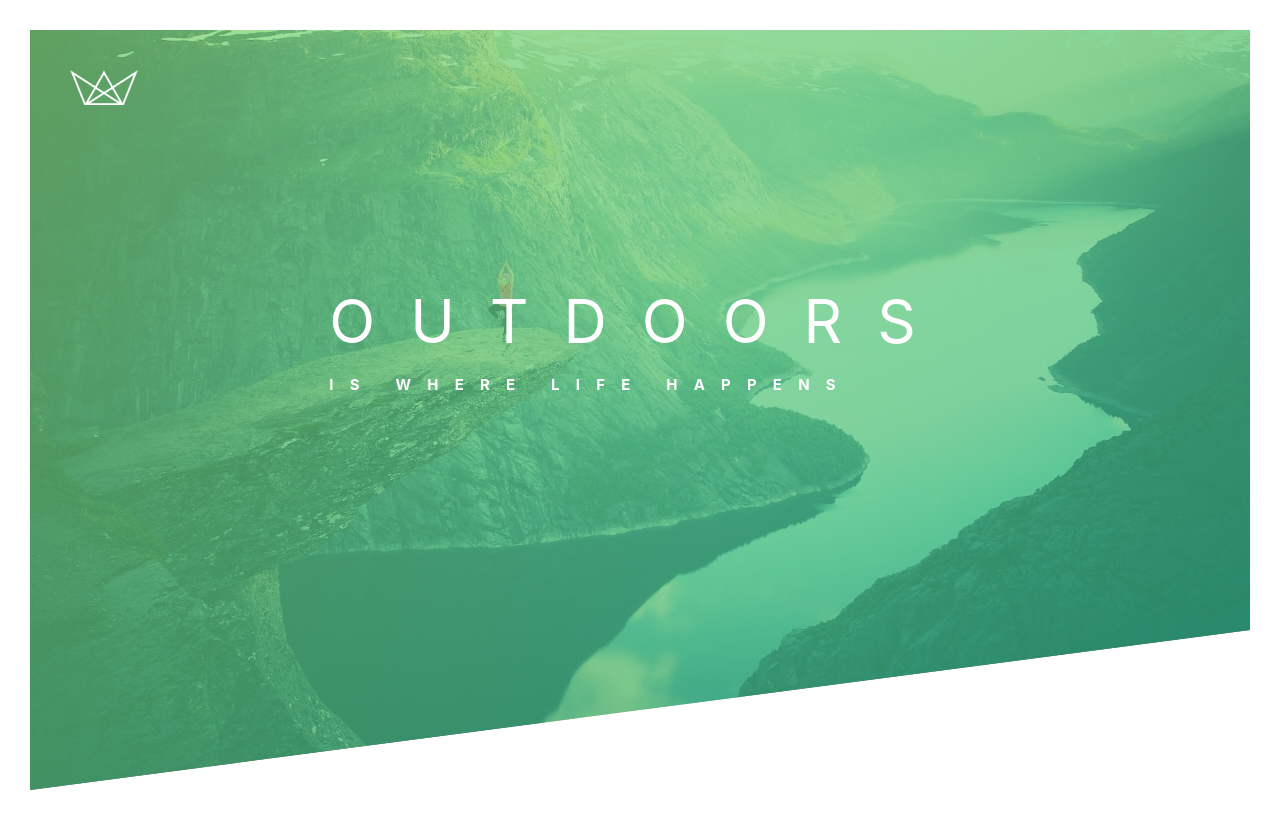
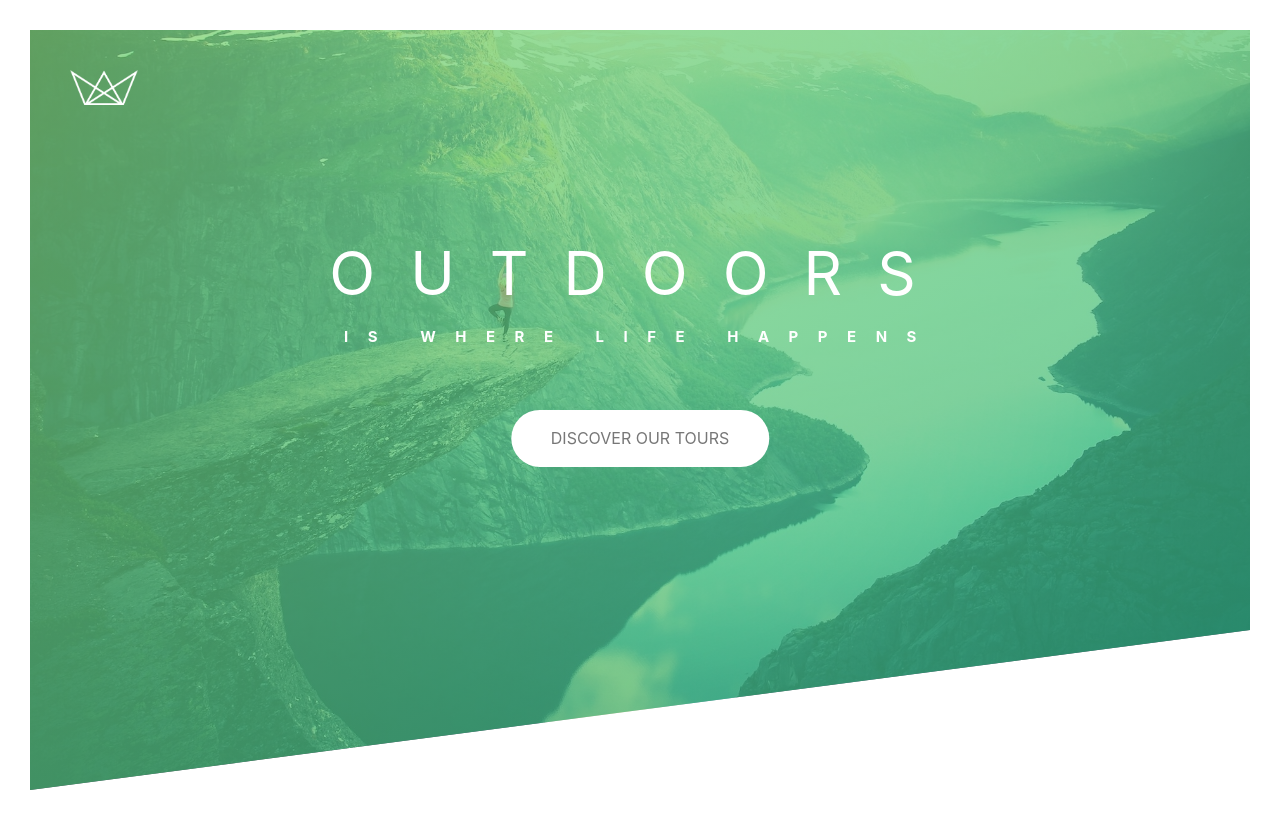
Before and after one commit to Pioneer18/Natours-React, a React (Create React App) app: page / in a window 1280 px wide. Built offline with nearby package versions, Linux system fonts and the light colour scheme.

Commit message:
updating the header button; will need to make this all separate components maybe

```diff
--- a/src/Components/Header/Header.css
+++ b/src/Components/Header/Header.css
@@ -31,11 +31,16 @@
     top: 40%;
     left: 50%;
     transform: translate(-50%, -50%); /* translate the center of the object to it's 'position'*/
+    text-align: center;
 }
 
  .heading-primary {
     color: #fff;
     text-transform: uppercase;
+
+    /* This is to prevent against shaky animations*/
+    backface-visibility: hidden;
+    margin-bottom: 60px;
  }
 
  .heading-primary-main {
@@ -58,7 +63,9 @@
     display: block;
     font-size: 15px;
     font-weight: 700;
-    letter-spacing: 16.2px;
+    letter-spacing: 19.5px;
+
+    animation: moveInRight 1.5s ease-out;
  }
 
  @keyframes moveInLeft {
@@ -67,8 +74,8 @@
         transform: translateX(-100px);
      }
 
-     55% {
-        transform: translateX(20px)
+     65% {
+        transform: translateX(10px)
      }
 
      100% {
@@ -76,3 +83,42 @@
         transform: translateX(0px)
      }
  }
+
+ @keyframes moveInRight {
+     0% {
+        opacity: 0;
+        transform: translateX(100px);
+     }
+
+     65% {
+        transform: translateX(-10px)
+     }
+
+     100% {
+        opacity: 1;
+        transform: translateX(0px)
+     }
+ }
+
+ .btn:link,
+ .btn:visited {
+    text-transform: uppercase;
+    text-decoration: none;
+    padding: 15px 40px;
+    display: inline-block;
+    border-radius: 100px;
+    transition: all .2s;
+ }
+
+ .btn:hover {
+     transform: translateY(-3px); /* move up 3 pixels on the hover*/
+ }
+
+ .btn:active {
+     transform: translateY(-1px); /* make the button go down a bit on a click (active)*/
+ }
+
+ .btn-white {
+     background-color: #fff;
+     color: #777;
+ }
--- a/src/Components/Header/Header.js
+++ b/src/Components/Header/Header.js
@@ -9,12 +9,15 @@ const Header = props => (
             <div className="logo-box">
                 <img src={logo} alt="Logo" className="logo"></img>
             </div>
+            <div className="fake-box"></div>
 
             <div className="text-box">
                 <h1 className="heading-primary">
                     <span className="heading-primary-main">Outdoors</span>
                     <span className="heading-primary-sub">is where life happens</span>
                 </h1>
+
+                <a href="#" className="btn btn-white">Discover our tours</a>
             </div>
 
         </header>
```
